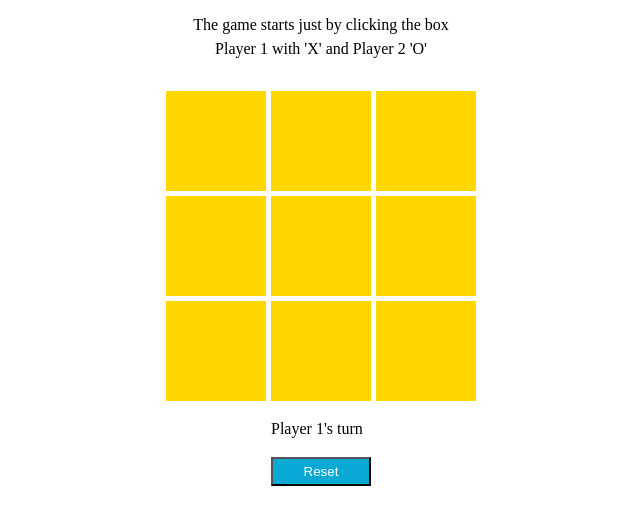
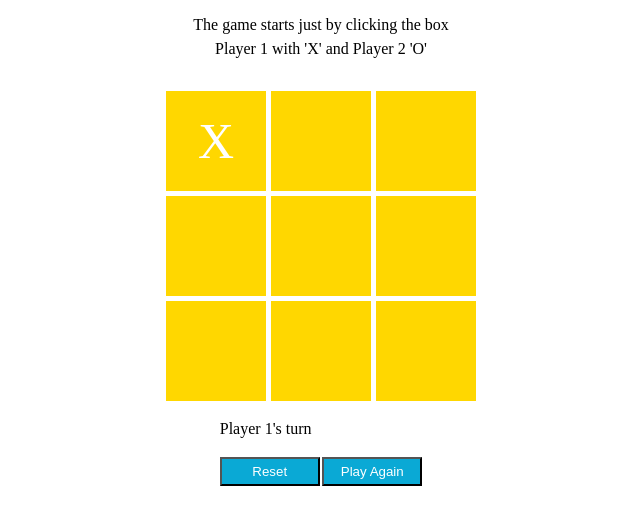
Before and after one commit to yihune21/tic_tac_toe, a plain HTML site: page index.html in a window 1280 px wide. Both pictures are taken after a click on the element 535 px from the left and 225 px from the top of the page. Shown: the part 85-610 px from the top of the page, without its empty margins (319-959 px from the left). Drawn offline with Linux system fonts and the light colour scheme.

Commit message:
building turn logic

```diff
--- a/css/styles.css
+++ b/css/styles.css
@@ -15,7 +15,6 @@ p {
   display: grid;
   grid-template-columns: repeat(3, 1fr);
   grid-template-rows: repeat(3, 1fr);
-
   gap: 0.5rem;
   justify-content: center;
   align-items: center;
@@ -24,10 +23,15 @@ p {
   background-color: gold;
   width: 10rem;
   height: 10rem;
+  color: #fff;
+  font-size: 5rem;
   cursor: pointer;
+  display: flex;
+  justify-content: center;
+  align-items: center;
 }
 .game__board_item:hover {
-  background-color: #fff;
+  background-color: #ce2d2d;
   z-index: 1;
 }
 .game__title {
--- a/index.html
+++ b/index.html
@@ -25,7 +25,9 @@
       <div>
         <p class="game__status">Player 1's turn</p>
         <button class="game__reset">Reset</button>
+        <button class="game__reset">Play Again</button>
       </div>
     </div>
+    <script src="./js/main.js"></script>
   </body>
 </html>
--- a/js/main.js
+++ b/js/main.js
@@ -0,0 +1,15 @@
+const board__items = document.querySelectorAll(".game__board_item");
+let turn = "Player 1";
+let isGameOver = false;
+
+board__items.forEach((item) => {
+  item.addEventListener("click", () => {
+    if (turn === "Player 1") {
+      item.innerHTML = "X";
+      turn = "Player 2";
+    } else {
+      item.innerHTML = "O";
+      turn = "Player 1";
+    }
+  });
+});
```
